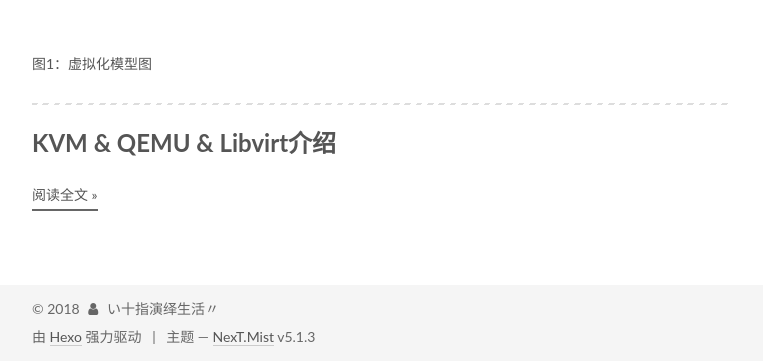
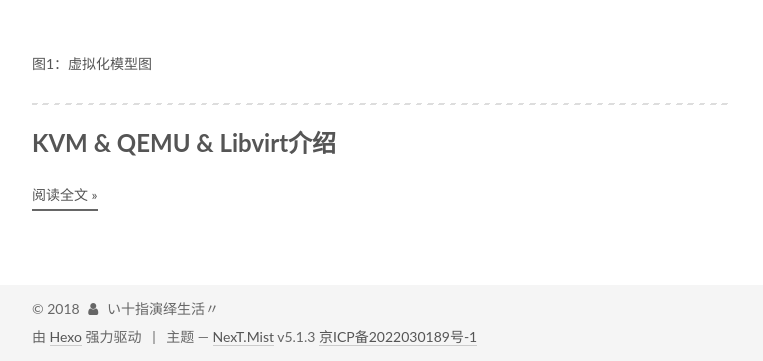
Before and after one commit to gscsnm/gscsnm.github.io, a plain HTML site: page index.html in a window 1280 px wide. Shown: the part 7030-7391 px from the top of the page, without its empty margins (98-861 px from the left). Drawn offline with Linux system fonts and the light colour scheme.

Commit message:
Update index.html
<a href="https://beian.miit.gov.cn/" target="_blank">京ICP备2022030189号-1</a>

```diff
--- a/index.html
+++ b/index.html
@@ -1429,6 +1429,7 @@
 
 
   <div class="theme-info">主题 &mdash; <a class="theme-link" target="_blank" href="https://github.com/iissnan/hexo-theme-next">NexT.Mist</a> v5.1.3</div>
+<a href="https://beian.miit.gov.cn/" target="_blank">京ICP备2022030189号-1</a>
 
 
 
```
